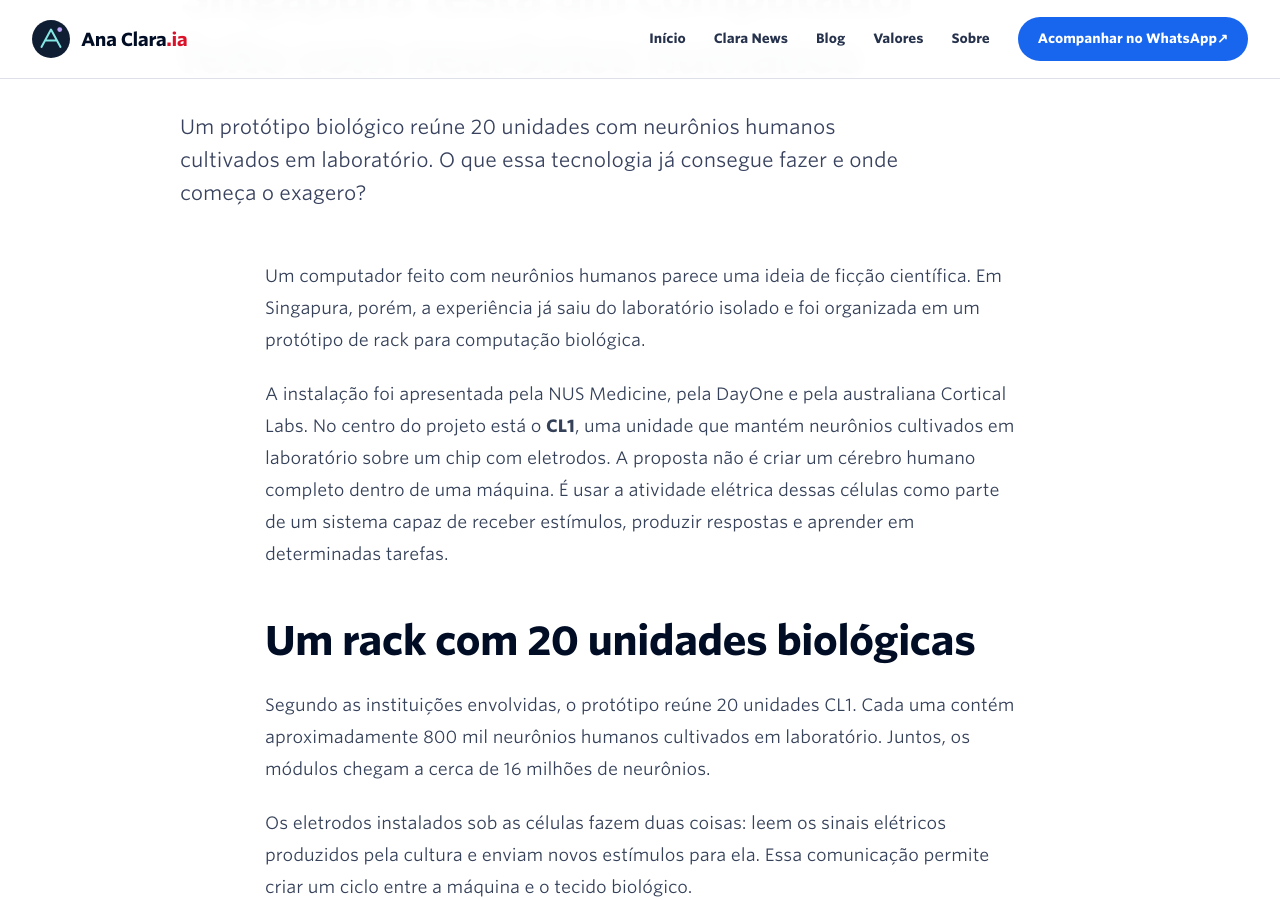
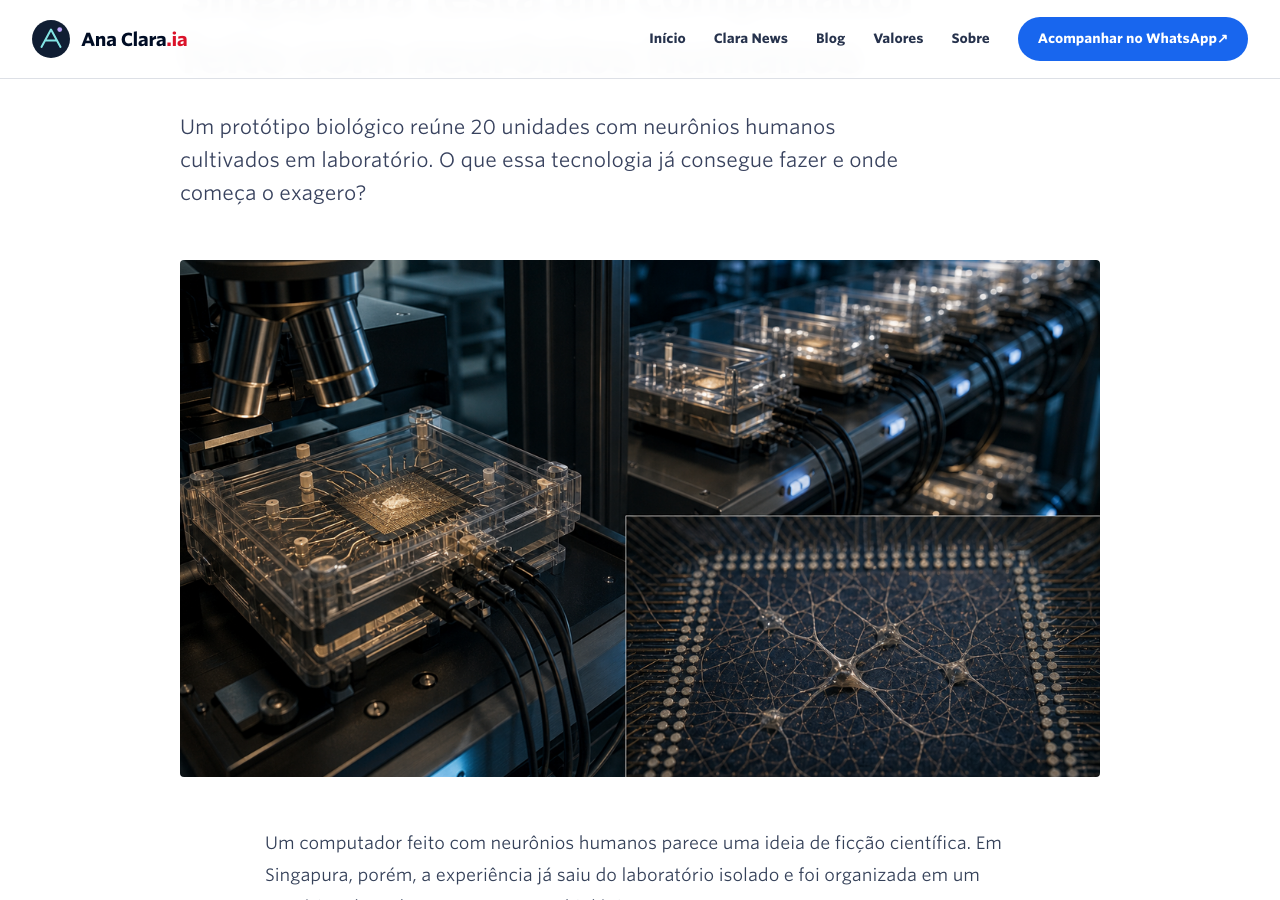
Before and after one commit to anaclaraia/anaclaraia.github.io, a Jekyll site: the page built from _posts/2026-09-20-singapura-data-center-neuronios-humanos.md, in a window 1280 px wide and 900 px high, scrolled down 339 px. Built offline with Jekyll 4.4.1, drawn with Linux system fonts in a browser that asks for light colours.

Commit message:
Vincula capa ao post sobre computacao biologica

```diff
--- a/_posts/2026-09-20-singapura-data-center-neuronios-humanos.md
+++ b/_posts/2026-09-20-singapura-data-center-neuronios-humanos.md
@@ -2,6 +2,8 @@
 title: "Singapura testa um computador feito com neurônios humanos"
 date: 2026-09-20 15:45:00 -03:00
 description: "Um protótipo biológico reúne 20 unidades com neurônios humanos cultivados em laboratório. O que essa tecnologia já consegue fazer e onde começa o exagero?"
+image: "/assets/images/singapura-computacao-biologica-neuronios.png"
+image_alt: "Rack de laboratório com módulos de computação biológica e uma cultura de neurônios humanos sobre um chip de eletrodos"
 tags:
   - neurotecnologia
   - inteligência artificial
```
